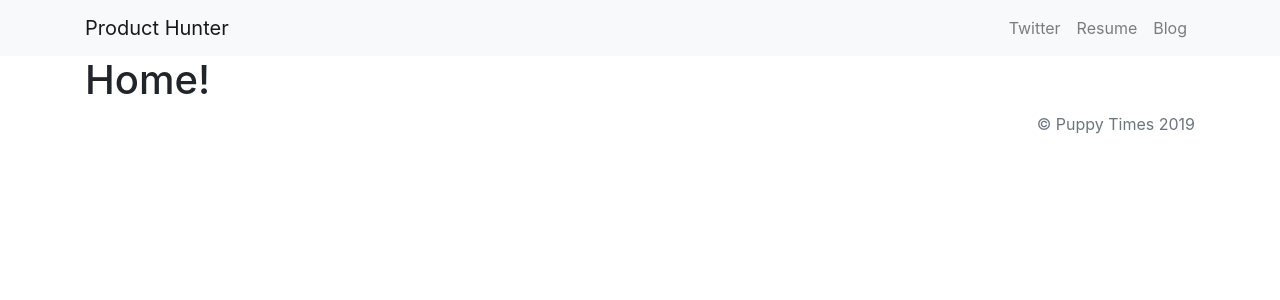
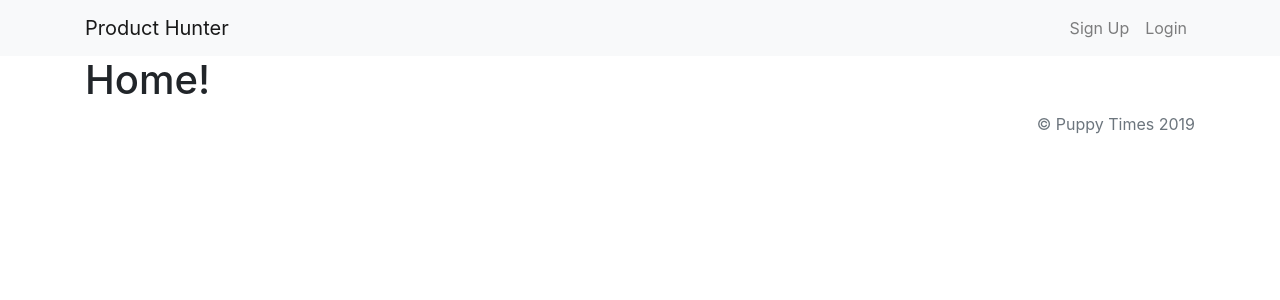
Before and after one commit to ghigbie/ProductHunter, a Django app: page / in a window 1280 px wide. Shown: the top 300 px of the page. Run offline with Django 3.2, Linux system fonts and the light colour scheme; some libraries are stand-ins or nearby versions.

Commit message:
Add new login and signup links

```diff
--- a/product_hunter/templates/base.html
+++ b/product_hunter/templates/base.html
@@ -51,9 +51,8 @@
                 </button>
                 <div class="collapse navbar-collapse" id="navbarNavAltMarkup">
                     <div class="navbar-nav ml-auto">
-                        <a class="nav-item nav-link" href="{% static 'cons_cropped.jpg' %}">Twitter</a>
-                        <a class="nav-item nav-link" href="{% static 'motorbike_crop.jpg'%}">Resume</a>
-                        <a class="nav-item nav-link" href="/blog">Blog</a>
+                        <a class="nav-item nav-link" href="">Sign Up</a>
+                        <a class="nav-item nav-link" href="">Login</a>
                     </div>
                 </div>
             </div>
```
